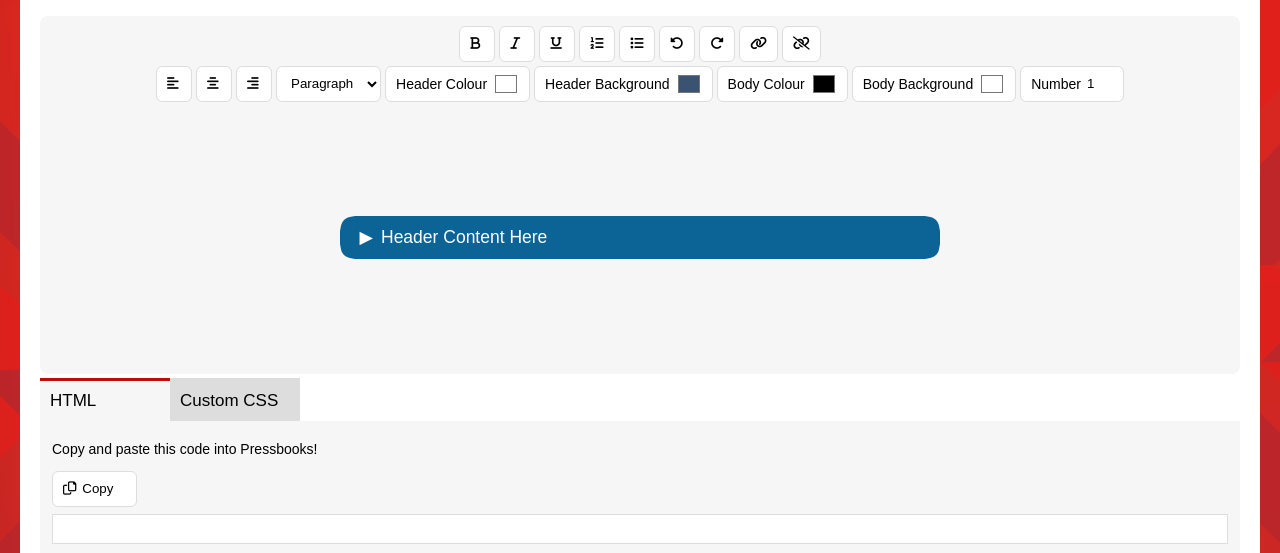
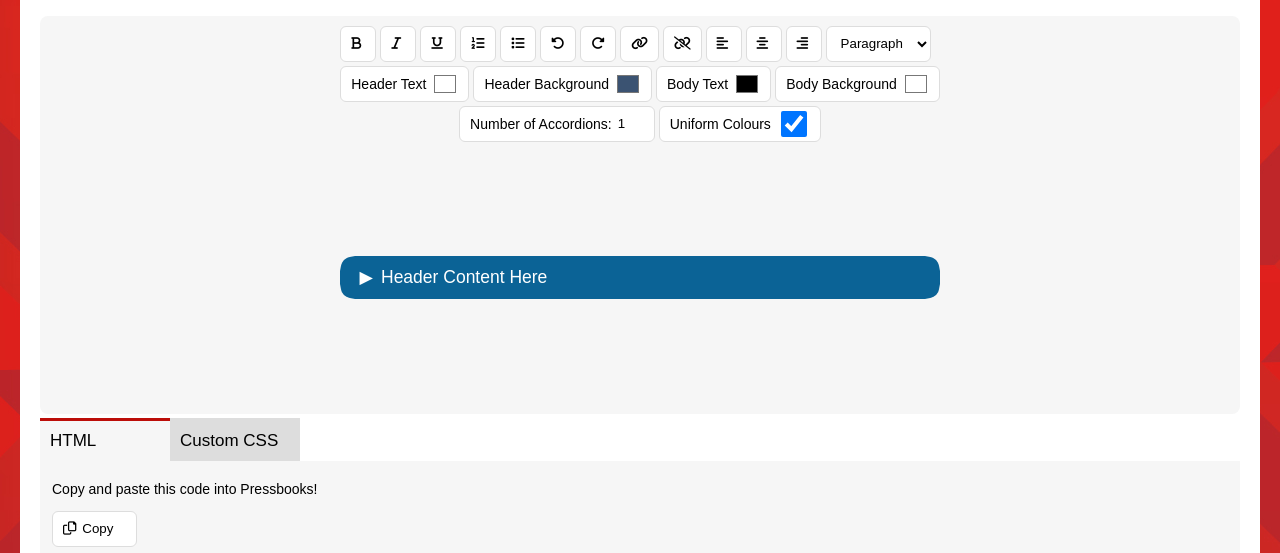
Before and after one commit to FanshaweOERDesign/AccordionBuilder, a plain HTML site: page index.html in a window 1280 px wide. Shown: the part 74-627 px from the top of the page. Drawn offline with nearby package versions, Linux system fonts and the light colour scheme; a script that the page names is missing.

Commit message:
Update index.html

```diff
--- a/index.html
+++ b/index.html
@@ -2,7 +2,7 @@
 <!--
 MIT License
 
-Copyright (c) 2024 Jason Benoit & Stephany Ceron Salas
+Copyright (c) 2024 Stephany Ceron Salas
 
 Permission is hereby granted, free of charge, to any person obtaining a copy
 of this software and associated documentation files (the "Software"), to deal
@@ -41,6 +41,7 @@ SOFTWARE.
         <h1 class="page-title">Accordion Builder</h1>
         <div id="tools-container">
             <div class="toolbar">
+                <div class="breaking-rows">
                     <div class="toolbar-row">
                         <button id="bold" onclick="execCmd('bold')">
                             <i class="fa-solid fa-bold"></i>
@@ -72,9 +73,6 @@ SOFTWARE.
                         <button id="unlink" onclick="execCmd('unlink')">
                             <i class="fa fa-unlink"></i>
                         </button>
-                </div>
-
-                <div class="toolbar-row">
                         <!-- Alignment -->
                         <button id="justifyLeft" onclick="execCmd('justifyLeft')">
                             <i class="fa-solid fa-align-left"></i>
@@ -95,8 +93,10 @@ SOFTWARE.
                             <option value="H5">Heading 5</option>
                             <option value="H6">Heading 6</option>
                         </select>
+                    </div>
+                    <div class="toolbar-row">
                         <div class="color">
-                        <span for="headerColor">Header Colour</span>
+                            <span for="headerColor">Header Text</span>
                             <input type="color" id="headerColor" class="adv-option-button" value="#FFFFFF" />
                         </div>
 
@@ -105,16 +105,24 @@ SOFTWARE.
                             <input type="color" id="headerBg" class="adv-option-button" value="#3B5372" />
                         </div>
                         <div class="color">
-                        <span for="bodyColor">Body Colour</span>
+                            <span for="bodyColor">Body Text</span>
                             <input type="color" id="bodyColor" class="adv-option-button" value="#000000" />
                         </div>
                         <div class="color">
                             <span for="bodyBg">Body Background</span>
                             <input type="color" id="bodyBg" class="adv-option-button" value="#FFFFFF" />
                         </div>
+
+                    </div>
+                </div>
+                <div class="toolbar-row">
                     <div class="color">
-                        <span for="number">Number</span>
-                        <input type="number" id="numAccordions" onchange="setNumber(this.value)" value="1" class="adv-option-button"/>
+                        <span for="number">Number of Accordions:</span>
+                        <input type="number" id="numAccordions" onchange="setNumber(this.value)" value="1" min="1" class="adv-option-button"/>
+                    </div>
+                    <div class="color">
+                        <span for="uniformColours">Uniform Colours</span>
+                        <input type="checkbox" id="uniformColours" onchange="updateHTML()" checked class="adv-option-button"/>
                     </div>
                 </div>
             </div>
```
Lines whose indentation alone changed are shown as unchanged.
